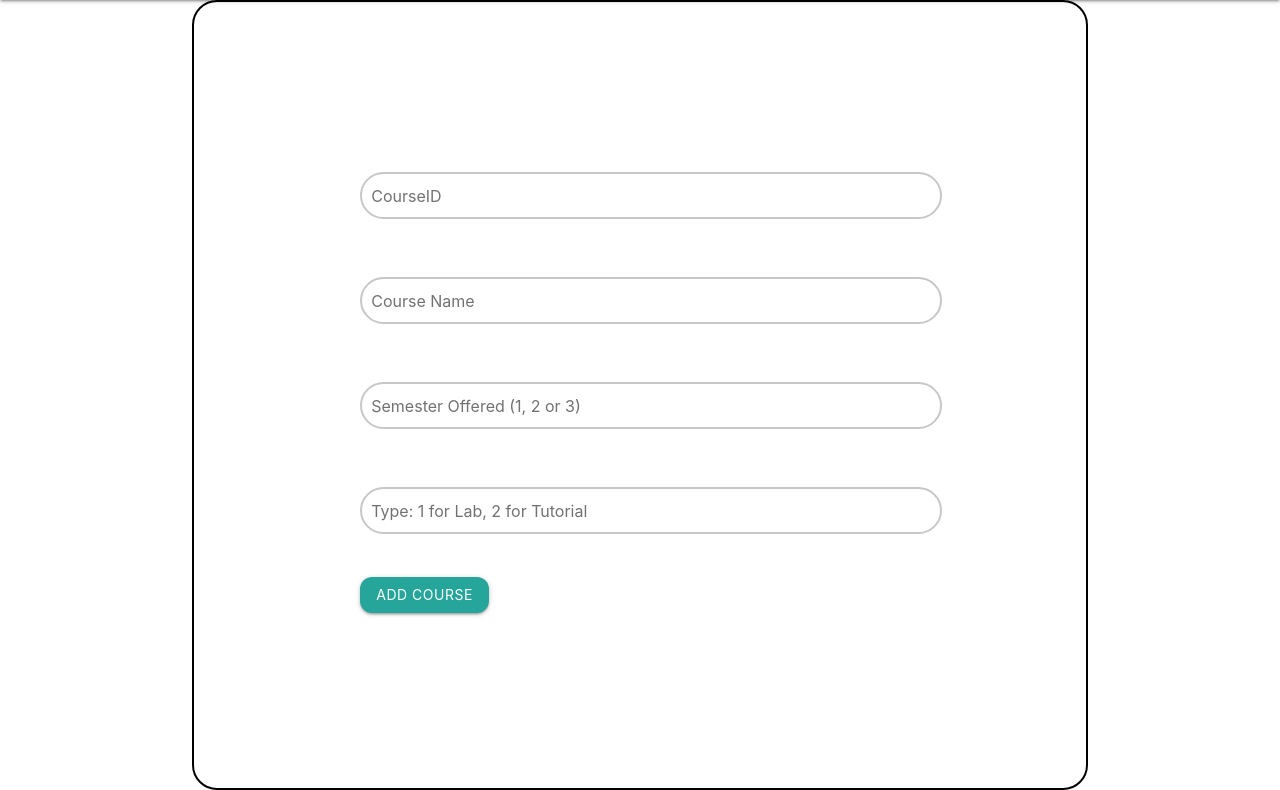
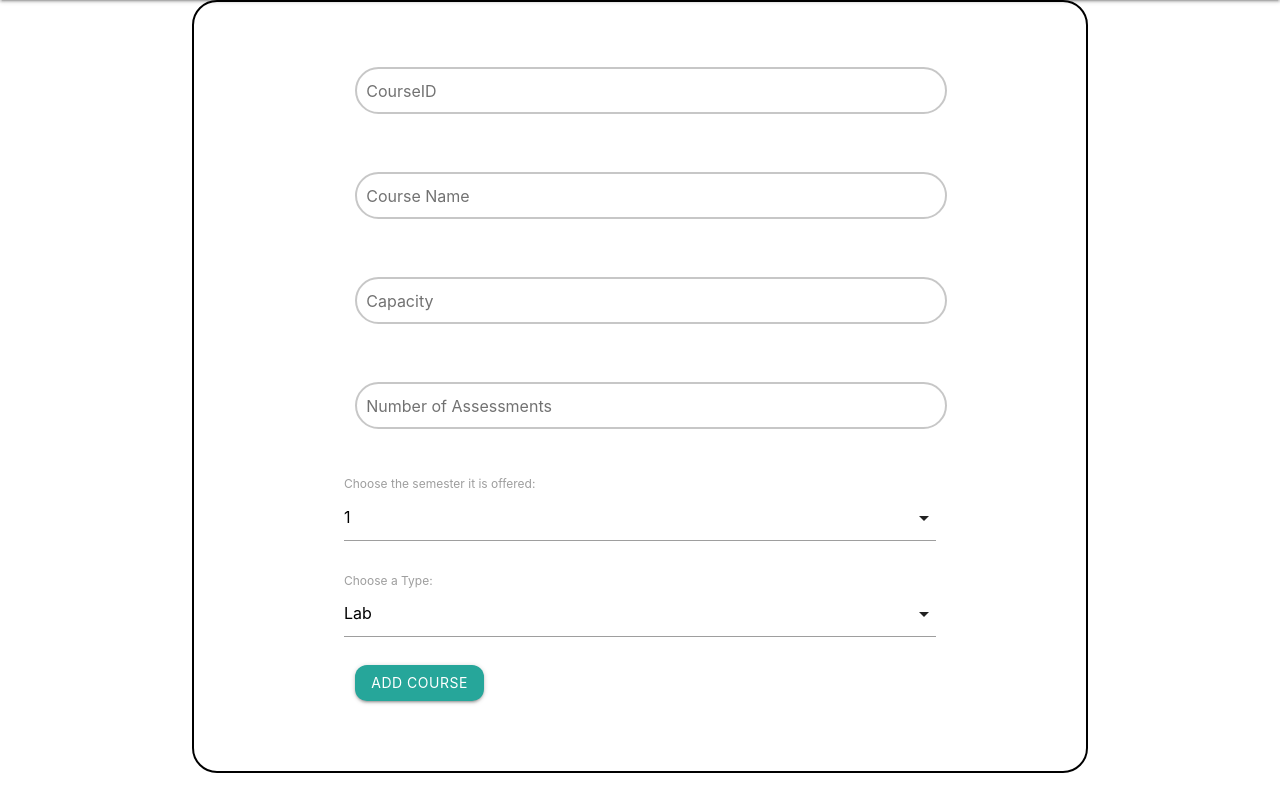
Before and after one commit to Staff-Allocations/Staff-Allocations, a Flask app: page /addCourseDetails in a window 1280 px wide. Shown: the part 64-854 px from the top of the page. Run offline with Flask 3, Linux system fonts and the light colour scheme.

Commit message:
Update addCourse.html

```diff
--- a/App/templates/addCourse.html
+++ b/App/templates/addCourse.html
@@ -15,7 +15,7 @@
 
 <div>
   <div>
-    <form id="addCourseForm" method="POST" action="/addCourse" style= "border-radius: 25px; border: 2px solid #000000; padding: 155px;">
+    <form id="addCourseForm" method="POST" action="/addCourse" style= "border-radius: 25px; border: 2px solid #000000; padding: 150px;  padding-top: 50px; padding-bottom: 50px;">
       <div class="row">
         <div class="input-field col s12">
           <input placeholder="CourseID" id="courseID" name="courseID" type="text" class="validate" style= "color:#000000; border-radius: 35px; height: 25px; border: 2px solid #6d6d6d62; padding: 9px;">
@@ -30,15 +30,32 @@
 
       <div class="row">
         <div class="input-field col s12">
-          <input placeholder="Semester Offered (1, 2 or 3)" name="semOffered" id="semOffered" type="text" class="validate" style= "color:#000000; border-radius: 35px; height: 25px; border: 2px solid #6d6d6d62; padding: 9px;">
+          <input placeholder="Capacity" name="capacity" id="capacity" type="text" class="validate" style= "color:#000000; border-radius: 35px; height: 25px; border: 2px solid #6d6d6d62; padding: 9px;">
         </div>
       </div>
 
       <div class="row">
         <div class="input-field col s12">
-          <input placeholder="Type: 1 for Lab, 2 for Tutorial" name="type" id="type" type="text" class="validate" style= "color:#000000; border-radius: 35px; height: 25px; border: 2px solid #6d6d6d62; padding: 9px;">
+          <input placeholder="Number of Assessments" name="numAssessments" id="numAssessments" type="text" class="validate" style= "color:#000000; border-radius: 35px; height: 25px; border: 2px solid #6d6d6d62; padding: 9px;">
         </div>
       </div>
+
+      <div class="row">
+        <label for="semOffered">Choose the semester it is offered:</label>
+          <select name="semOffered" >
+            <option value="1">1</option>
+            <option value="2">2</option>
+          </select>
+      </div>
+
+      <div class="row">
+        <label for="type">Choose a Type:</label>
+          <select name="type" >
+            <option value="Lab">Lab</option>
+            <option value="Tutorial">Tutorial</option>
+          </select>
+      </div>
+
       <div class="row justify-content">
         <div class="col s4 card-action">
           <input type="submit" class="btn btn-secondary" value="Add Course" style = "border-radius: 12px;">
@@ -49,6 +66,8 @@
         </div>
       </div>
 
+
+
     </form>
   </div>
 
```
